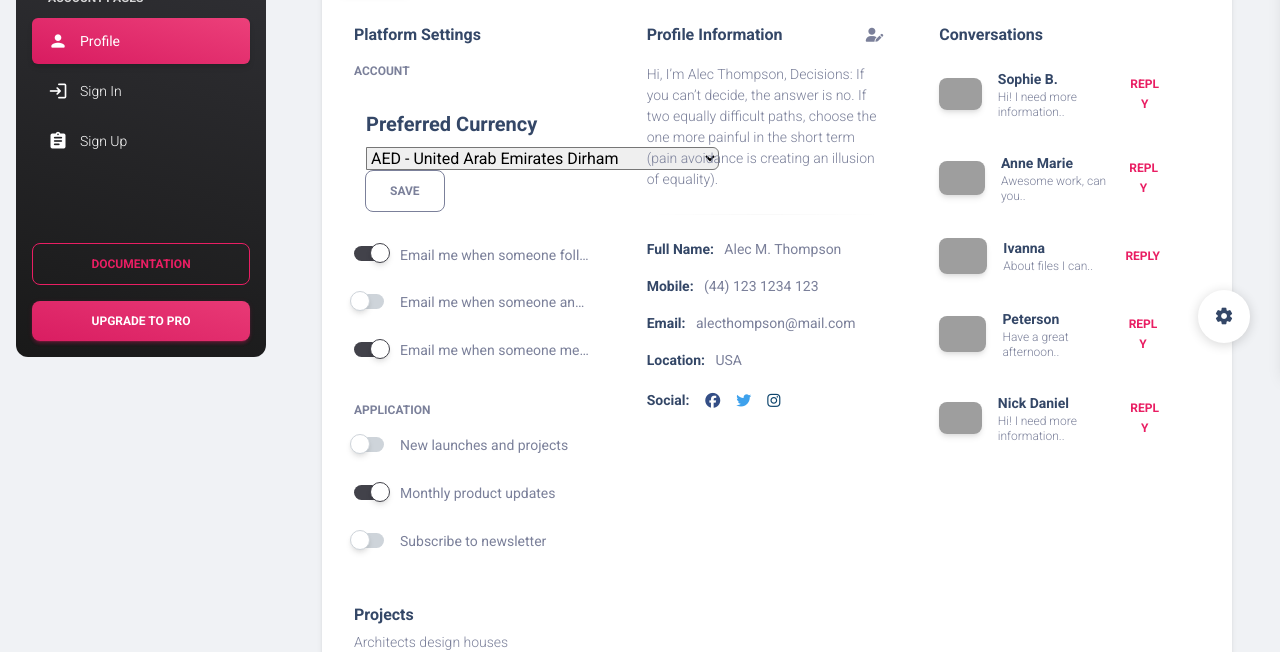
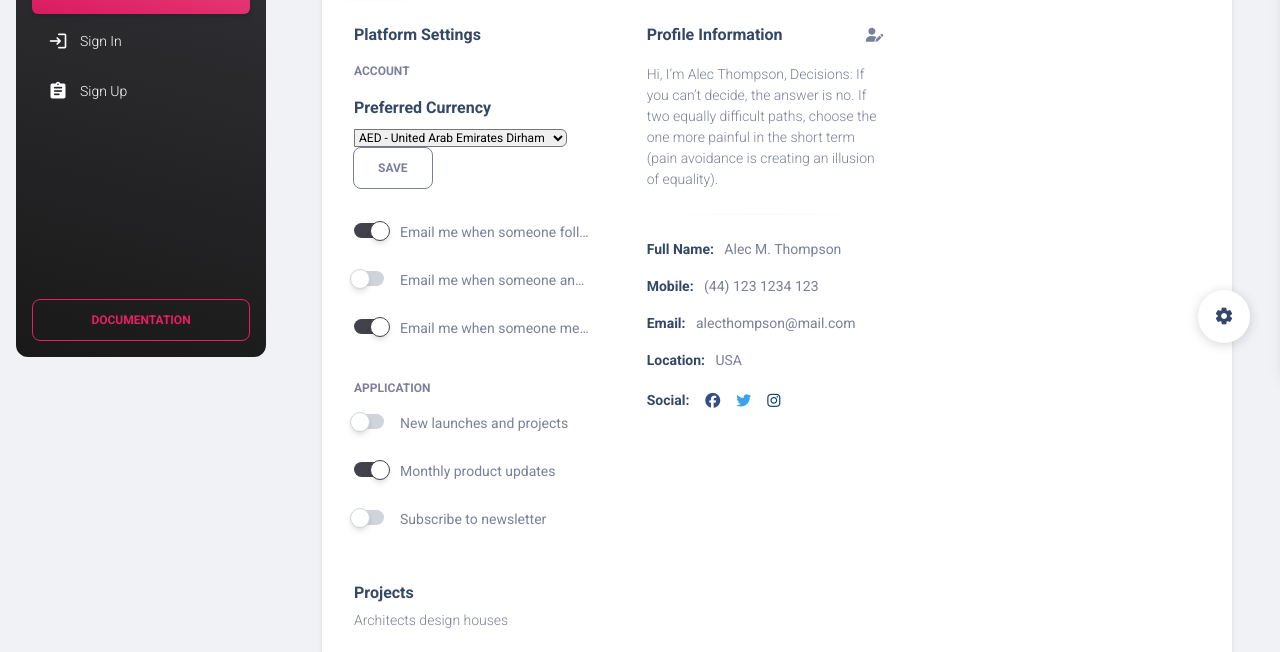
Before and after one commit to peterg-xd/Pokemon-Gao, a Django app: page /preferences/ in a window 1280 px wide. Shown: the part 427-1079 px from the top of the page. Run offline with Django 5.2, Linux system fonts and the light colour scheme; a user stored in the database is signed in; some libraries are stand-ins or nearby versions; grey boxes are pictures that could not be loaded.

Commit message:
laptop changes

```diff
--- a/currencies.json
+++ b/currencies.json
@@ -9,7 +9,7 @@
   "AUD": "Australian Dollar",
   "AWG": "Aruban Florin",
   "AZN": "Azerbaijani Manat",
-  "BAM": "Bosnia-Herzegovina Convertible Mark",
+  "BAM": "Bosnian Convertible Mark",
   "BBD": "Barbadian Dollar",
   "BDT": "Bangladeshi Taka",
   "BGN": "Bulgarian Lev",
@@ -95,7 +95,6 @@
   "MMK": "Myanma Kyat",
   "MNT": "Mongolian Tugrik",
   "MOP": "Macanese Pataca",
-  "MRO": "Mauritanian Ouguiya (pre-2018)",
   "MRU": "Mauritanian Ouguiya",
   "MUR": "Mauritian Rupee",
   "MVR": "Maldivian Rufiyaa",
@@ -133,7 +132,6 @@
   "SOS": "Somali Shilling",
   "SRD": "Surinamese Dollar",
   "SSP": "South Sudanese Pound",
-  "STD": "São Tomé and Príncipe Dobra (pre-2018)",
   "STN": "São Tomé and Príncipe Dobra",
   "SVC": "Salvadoran Colón",
   "SYP": "Syrian Pound",
--- a/demo/urls.py
+++ b/demo/urls.py
@@ -16,10 +16,11 @@
 """
 from django.contrib import admin
 from django.urls import path, include
+from debug_toolbar.toolbar import debug_toolbar_urls
 
 urlpatterns = [
     path('admin/', admin.site.urls),
     path("", include("myapp.urls")),
     path('authentication/', include('authentication.urls')),
     path('preferences/', include('userpreferences.urls')),
-]
+] + debug_toolbar_urls()
--- a/myapp/urls.py
+++ b/myapp/urls.py
@@ -6,7 +6,7 @@
     path("", views.index, name = "index"),
     path("dashboard.html/", views.dashboard, name = "dashboard"),
     path("add_expense.html/", views.add_expense, name="add_expense"),
-    path("expenses.html/", views.expenses, name = "expenses"),
+    path("transactions.html/", views.transactions, name = "transactions"),
     path("edit_expense.html/<int:id>", views.edit_expense, name="edit_expense"),
     path("delete_expense/<int:id>", views.delete_expense, name="delete_expense"),
     path("search_expenses", csrf_exempt(views.search_expenses), name="search_expenses")
--- a/templates/preferences.html
+++ b/templates/preferences.html
@@ -25,7 +25,7 @@
   <link rel="apple-touch-icon" sizes="76x76" href="{% static 'myapp/assets/img/apple-icon.png' %}">
   <link rel="icon" type="image/png" href="{% static 'myapp/assets/img/favicon.png' %}">
   <title>
-    Material Dashboard 2 by Creative Tim
+    demo
   </title>
   <!--     Fonts and icons     -->
   <link rel="stylesheet" type="text/css" href="https://fonts.googleapis.com/css?family=Roboto:300,400,500,700,900|Roboto+Slab:400,700" />
@@ -49,7 +49,7 @@
       <i class="fas fa-times p-3 cursor-pointer text-white opacity-5 position-absolute end-0 top-0 d-none d-xl-none" aria-hidden="true" id="iconSidenav"></i>
       <a class="navbar-brand m-0" href=" https://demos.creative-tim.com/material-dashboard/pages/dashboard " target="_blank">
         <img src="{% static 'myapp/assets/img/logo-ct.png' %}" class="navbar-brand-img h-100" alt="main_logo">
-        <span class="ms-1 font-weight-bold text-white">Material Dashboard 2</span>
+        <span class="ms-1 font-weight-bold text-white">demo</span>
       </a>
     </div>
     <hr class="horizontal light mt-0 mb-2">
@@ -64,11 +64,11 @@
           </a>
         </li>
         <li class="nav-item">
-          <a class="nav-link text-white " href="../pages/tables.html">
+          <a class="nav-link text-white " href="../transactions.html">
             <div class="text-white text-center me-2 d-flex align-items-center justify-content-center">
               <i class="material-icons opacity-10">table_view</i>
             </div>
-            <span class="nav-link-text ms-1">Tables</span>
+            <span class="nav-link-text ms-1">Transactions</span>
           </a>
         </li>
         <li class="nav-item">
@@ -85,14 +85,6 @@
               <i class="material-icons opacity-10">view_in_ar</i>
             </div>
             <span class="nav-link-text ms-1">Virtual Reality</span>
-          </a>
-        </li>
-        <li class="nav-item">
-          <a class="nav-link text-white " href="../pages/rtl.html">
-            <div class="text-white text-center me-2 d-flex align-items-center justify-content-center">
-              <i class="material-icons opacity-10">format_textdirection_r_to_l</i>
-            </div>
-            <span class="nav-link-text ms-1">RTL</span>
           </a>
         </li>
         <li class="nav-item">
@@ -135,7 +127,6 @@
     <div class="sidenav-footer position-absolute w-100 bottom-0 ">
       <div class="mx-3">
         <a class="btn btn-outline-primary mt-4 w-100" href="https://www.creative-tim.com/learning-lab/bootstrap/overview/material-dashboard?ref=sidebarfree" type="button">Documentation</a>
-        <a class="btn bg-gradient-primary w-100" href="https://www.creative-tim.com/product/material-dashboard-pro?ref=sidebarfree" type="button">Upgrade to pro</a>
       </div>
     </div>
   </aside>
@@ -252,10 +243,11 @@
               </ul>
             </li>
             <li class="nav-item d-flex align-items-center">
-              <a href="../authentication/sign-in.html" class="nav-link text-body font-weight-bold px-0">
-                <i class="fa fa-user me-sm-1"></i>
-                <span class="d-sm-inline d-none">Sign In</span>
-              </a>
+              <i class="fa fa-user me-sm-1"></i>
+              <form action="{% url 'logout' %}" method="POST">
+                {% csrf_token %}
+                <button class="btn btn-outline-primary btn-sm mb-0 me-3 ms-1" type="submit">Sign Out</button>
+              </form>
             </li>
           </ul>
         </div>
@@ -319,13 +311,13 @@
                   <h6 class="text-uppercase text-body text-xs font-weight-bolder">Account</h6>
                   <ul class="list-group">
                     <li class="list-group-item border-0 px-0">
-                      <div class="container mt-3">
-                        <h5>Preferred Currency</h5>
+                      <div class="container" style="margin-left: -12px;">
+                        <h6>Preferred Currency</h6>
                         {% include '_messages.html' %}
                         <form action="{% url 'preferences' %}" method="post">
                           {% csrf_token %}
                           <div class="input-group">
-                            <select name="currency" class="custom-select" id="inputGroupSelect04">
+                            <select name="currency" class="custom-select" id="inputGroupSelect04" style="font-size: 12px;">
                               {% if user_preferences.currency %}
                                 <option name="currency" selected value="{{user_preferences.currency}}">
                                 {{user_preferences.currency}}
@@ -423,67 +415,6 @@
                       <a class="btn btn-instagram btn-simple mb-0 ps-1 pe-2 py-0" href="javascript:;">
                         <i class="fab fa-instagram fa-lg"></i>
                       </a>
-                    </li>
-                  </ul>
-                </div>
-              </div>
-            </div>
-            <div class="col-12 col-xl-4">
-              <div class="card card-plain h-100">
-                <div class="card-header pb-0 p-3">
-                  <h6 class="mb-0">Conversations</h6>
-                </div>
-                <div class="card-body p-3">
-                  <ul class="list-group">
-                    <li class="list-group-item border-0 d-flex align-items-center px-0 mb-2 pt-0">
-                      <div class="avatar me-3">
-                        <img src="{% static 'myapp/assets/img/kal-visuals-square.jpg' %}" alt="kal" class="border-radius-lg shadow">
-                      </div>
-                      <div class="d-flex align-items-start flex-column justify-content-center">
-                        <h6 class="mb-0 text-sm">Sophie B.</h6>
-                        <p class="mb-0 text-xs">Hi! I need more information..</p>
-                      </div>
-                      <a class="btn btn-link pe-3 ps-0 mb-0 ms-auto w-25 w-md-auto" href="javascript:;">Reply</a>
-                    </li>
-                    <li class="list-group-item border-0 d-flex align-items-center px-0 mb-2">
-                      <div class="avatar me-3">
-                        <img src="{% static 'myapp/assets/img/marie.jpg' %}" alt="kal" class="border-radius-lg shadow">
-                      </div>
-                      <div class="d-flex align-items-start flex-column justify-content-center">
-                        <h6 class="mb-0 text-sm">Anne Marie</h6>
-                        <p class="mb-0 text-xs">Awesome work, can you..</p>
-                      </div>
-                      <a class="btn btn-link pe-3 ps-0 mb-0 ms-auto w-25 w-md-auto" href="javascript:;">Reply</a>
-                    </li>
-                    <li class="list-group-item border-0 d-flex align-items-center px-0 mb-2">
-                      <div class="avatar me-3">
-                        <img src="{% static 'myapp/assets/img/ivana-square.jpg' %}" alt="kal" class="border-radius-lg shadow">
-                      </div>
-                      <div class="d-flex align-items-start flex-column justify-content-center">
-                        <h6 class="mb-0 text-sm">Ivanna</h6>
-                        <p class="mb-0 text-xs">About files I can..</p>
-                      </div>
-                      <a class="btn btn-link pe-3 ps-0 mb-0 ms-auto w-25 w-md-auto" href="javascript:;">Reply</a>
-                    </li>
-                    <li class="list-group-item border-0 d-flex align-items-center px-0 mb-2">
-                      <div class="avatar me-3">
-                        <img src="{% static 'myapp/assets/img/team-4.jpg' %}" alt="kal" class="border-radius-lg shadow">
-                      </div>
-                      <div class="d-flex align-items-start flex-column justify-content-center">
-                        <h6 class="mb-0 text-sm">Peterson</h6>
-                        <p class="mb-0 text-xs">Have a great afternoon..</p>
-                      </div>
-                      <a class="btn btn-link pe-3 ps-0 mb-0 ms-auto w-25 w-md-auto" href="javascript:;">Reply</a>
-                    </li>
-                    <li class="list-group-item border-0 d-flex align-items-center px-0">
-                      <div class="avatar me-3">
-                        <img src="{% static 'myapp/assets/img/team-3.jpg' %}" alt="kal" class="border-radius-lg shadow">
-                      </div>
-                      <div class="d-flex align-items-start flex-column justify-content-center">
-                        <h6 class="mb-0 text-sm">Nick Daniel</h6>
-                        <p class="mb-0 text-xs">Hi! I need more information..</p>
-                      </div>
-                      <a class="btn btn-link pe-3 ps-0 mb-0 ms-auto w-25 w-md-auto" href="javascript:;">Reply</a>
                     </li>
                   </ul>
                 </div>
```
Also changed, not shown: demo/settings.py (+7 -0 lines), myapp/views.py (+14 -11 lines), templates/dashboard.html (+4 -13 lines), templates/transactions.html (renamed from templates/expenses.html, +12 -20 lines).
